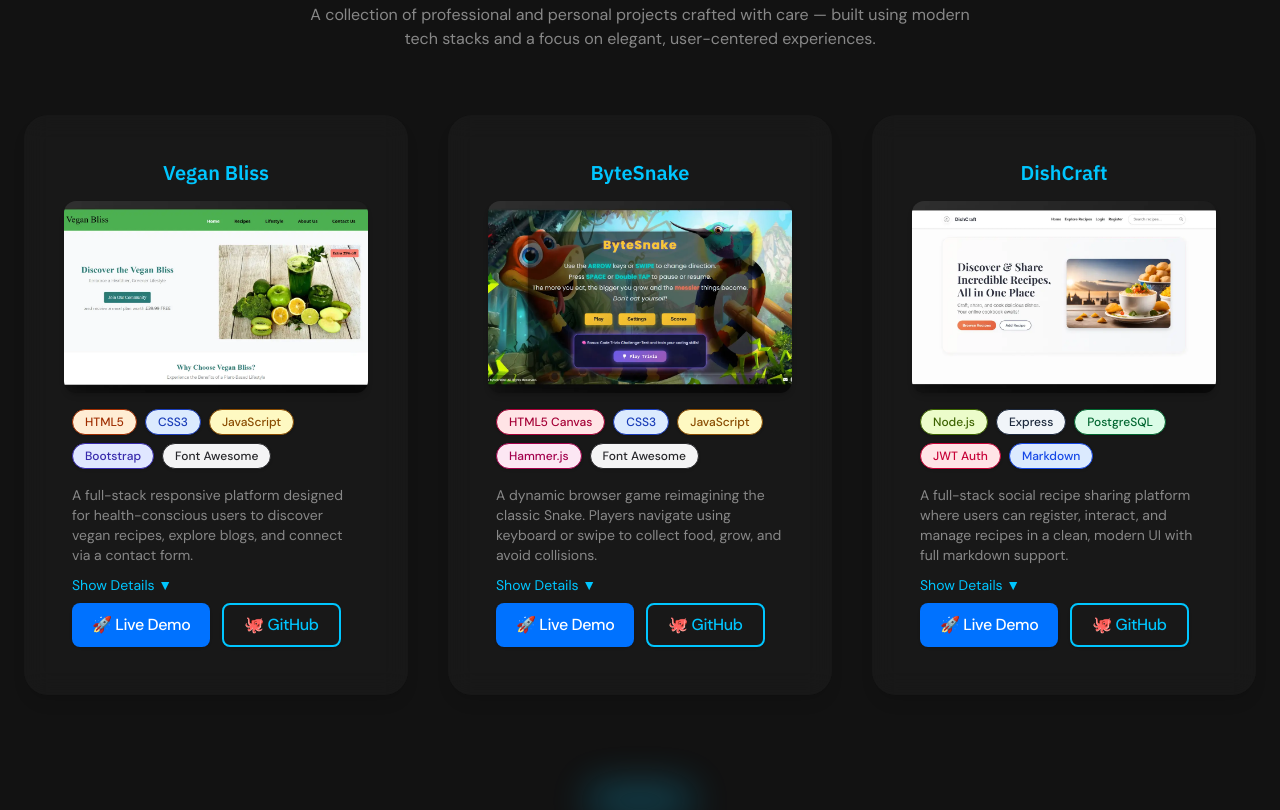
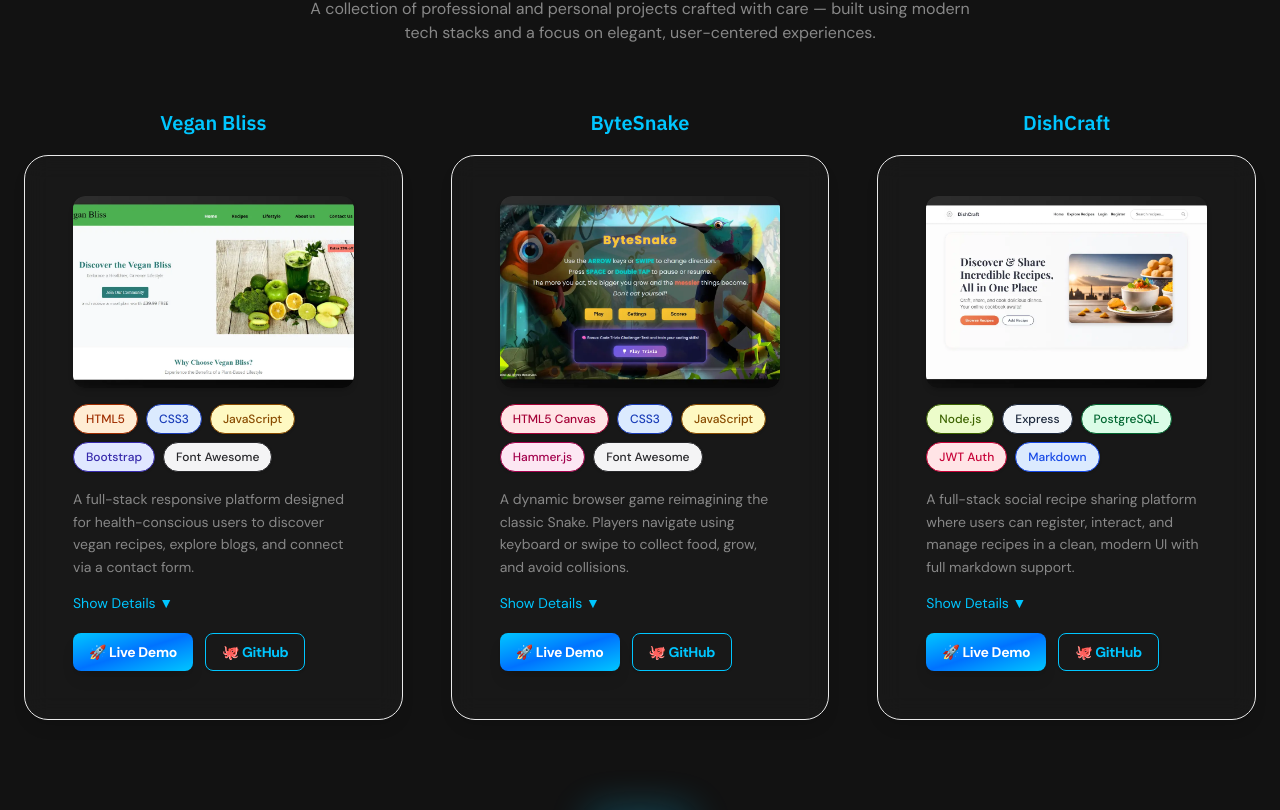
Before and after one commit to Danut89/tailwindcss4, a React (Vite) app: page / in a window 1280 px wide. Shown: the part 1650-2460 px from the top of the page. Built offline with nearby package versions, Linux system fonts and the light colour scheme.

Commit message:
Improved my card projects and buttons style and hover effects

```diff
--- a/src/components/Hero.jsx
+++ b/src/components/Hero.jsx
@@ -30,7 +30,7 @@ const Hero = () => {
               whileTap={{ scale: 0.97 }}
               href="#projects"
               aria-label="View my projects"
-              className="btn btn-primary text-sm sm:text-base"
+              className="btn btn-primary "
             >
               🌐 View Projects
             </motion.a>
@@ -39,9 +39,9 @@ const Hero = () => {
               whileTap={{ scale: 0.97 }}
               href="#contact"
               aria-label="Contact me"
-              className="btn btn-outline text-sm sm:text-base hover:bg-primary/10 hover:shadow-md transition-all duration-200 focus:outline-none focus:ring-2 focus:ring-primary/30 focus:ring-offset-2"
+              className="btn btn-outline"
             >
-              📬 Contact Me
+              <span>📬 Contact Me</span>
             </motion.a>
           </div>
         </motion.div>
--- a/src/components/Projects.jsx
+++ b/src/components/Projects.jsx
@@ -1,6 +1,5 @@
 import React, { useState } from 'react';
 import { motion, AnimatePresence } from 'framer-motion';
-
 
 import project1Img from '../assets/project-images/project1.webp';
 import project2Img from '../assets/project-images/project2.webp';
@@ -52,23 +51,22 @@ const projects = [
 ];
 
 const techColors = {
-  'HTML5': 'bg-orange-100 text-orange-800',
-  'CSS3': 'bg-blue-100 text-blue-800',
-  'JavaScript': 'bg-yellow-100 text-yellow-800',
-  'Bootstrap': 'bg-indigo-100 text-indigo-800',
+  HTML5: 'bg-orange-100 text-orange-800',
+  CSS3: 'bg-blue-100 text-blue-800',
+  JavaScript: 'bg-yellow-100 text-yellow-800',
+  Bootstrap: 'bg-indigo-100 text-indigo-800',
   'HTML5 Canvas': 'bg-rose-100 text-rose-800',
   'Hammer.js': 'bg-pink-100 text-pink-800',
   'Font Awesome': 'bg-zinc-100 text-zinc-800',
   'Node.js': 'bg-lime-100 text-lime-800',
-  'Express': 'bg-slate-100 text-slate-800',
-  'PostgreSQL': 'bg-green-100 text-green-800',
+  Express: 'bg-slate-100 text-slate-800',
+  PostgreSQL: 'bg-green-100 text-green-800',
   'JWT Auth': 'bg-rose-100 text-rose-700',
-  'Markdown': 'bg-blue-100 text-blue-700',
+  Markdown: 'bg-blue-100 text-blue-700',
 };
 
 const Projects = () => {
   const [openProjects, setOpenProjects] = useState({});
-
   const cardVariant = {
     hidden: { opacity: 0, y: 20 },
     visible: { opacity: 1, y: 0 },
@@ -81,8 +79,7 @@ const Projects = () => {
         {/* 🔸 Section Title */}
         <div className="text-center mb-16">
           <h2 className="text-3xl md:text-4xl font-heading font-bold text-primary flex items-center justify-center gap-3">
-        <span>📦</span>
-        <span>Projects</span>
+            <span>📦</span> Projects
           </h2>
           <p className="text-muted text-base mt-4 max-w-2xl mx-auto">
             A collection of professional and personal projects crafted with care — built using modern tech stacks and a focus on elegant, user-centered experiences.
@@ -102,56 +99,57 @@ const Projects = () => {
               transition: { staggerChildren: 0.1, duration: 0.5 },
             },
           }}
-      className="grid md:grid-cols-2 lg:grid-cols-3 gap-10"
+          className="grid md:grid-cols-2 lg:grid-cols-3 gap-12"
         >
           {projects.map((project, index) => {
             const isOpen = openProjects[index];
-
             return (
-          <motion.div
-            key={index}
-            variants={cardVariant}
-            className="card-glass rounded-3xl hover:scale-[1.02] hover:shadow-2xl hover:shadow-primary/10 transition duration-300 flex flex-col overflow-hidden"
-          >
-            {/* 🔹 Title (Top Centered) */}
-            <h3 className="text-xl font-heading font-semibold text-primary text-center pt-5 px-4">
+              <div key={index} className="flex flex-col items-center">
+                {/* Title Outside Card */}
+                <div className="text-center mb-3">
+                  <h3 className="text-xl sm:text-xl font-heading font-semibold text-primary">
                     {project.title}
                   </h3>
-            <div className="w-10 h-[2px] bg-secondary mx-auto mb-3 rounded-full" />
+                  <div className="w-10 h-[2px] bg-secondary mt-1 mx-auto rounded-full" />
+                </div>
 
-            {/* 🔹 Image */}
-            <div className="relative px-4 pb-0">
+                {/* Project Card */}
+                <motion.div
+                  variants={cardVariant}
+                  className="card-glass border border-secondary/20 rounded-3xl hover:scale-[1.02] hover:shadow-2xl hover:shadow-primary/10 transition duration-300 flex flex-col overflow-hidden"
+                >
+                  {/* Image */}
+                  <div className="relative px-6 pt-4">
                     <div className="rounded-xl overflow-hidden shadow-md">
                       <img
                         src={project.image}
                         alt={project.title}
-                  className="w-full h-48 object-cover"
+                        className="w-full h-48 object-cover rounded-xl"
                       />
                     </div>
                   </div>
 
-            {/* 🔹 Content */}
+                  {/* Content */}
                   <div className="p-6 pt-4 flex flex-col flex-grow">
-
-              {/* 🔸 Tech Tags */}
-              <div className="flex flex-wrap items-center gap-2 mb-4 text-[0.75rem]">
+                    {/* Tags */}
+                    <div className="flex flex-wrap items-center gap-2 mb-4 text-xs">
                       {project.tags.map((tag, idx) => (
                         <motion.span
                           key={idx}
                           initial={{ opacity: 0, scale: 0.95 }}
                           whileInView={{ opacity: 1, scale: 1 }}
                           transition={{ duration: 0.3, delay: idx * 0.05 }}
-                    className={`px-3 py-1 text-xs font-medium rounded-full border border-border shadow-sm backdrop-blur-sm hover:scale-[1.03] transition ${techColors[tag] || 'bg-gray-100 text-gray-700'}`}
+                          className={`px-3 py-[6px] font-medium rounded-full border border-border shadow-sm backdrop-blur-sm hover:scale-[1.03] transition ${techColors[tag] || 'bg-gray-100 text-gray-700'}`}
                         >
                           {tag}
                         </motion.span>
                       ))}
                     </div>
 
-              {/* 🔹 Description */}
-              <p className="text-sm text-muted mb-2">{project.description}</p>
+                    {/* Description */}
+                    <p className="text-sm text-muted mb-3 leading-relaxed">{project.description}</p>
 
-              {/* 🔹 Details Toggle */}
+                    {/* Details Toggle */}
                     <div className="relative w-full">
                       <button
                         onClick={() =>
@@ -160,7 +158,7 @@ const Projects = () => {
                             [index]: !prev[index],
                           }))
                         }
-                  className="text-sm text-primary hover:text-secondary hover:underline underline-offset-4 transition duration-150 mb-2"
+                        className="text-sm text-primary hover:text-secondary hover:underline underline-offset-4 transition duration-150 mb-3"
                       >
                         {isOpen ? 'Hide Details ▲' : 'Show Details ▼'}
                       </button>
@@ -198,37 +196,37 @@ const Projects = () => {
                       </AnimatePresence>
                     </div>
 
-              {/* 🔹 Action Buttons */}
-              <div className="mt-auto flex flex-col sm:flex-row gap-3">
+                    {/* Buttons */}
+                    <div className="mt-auto flex flex-col sm:flex-row gap-3 pt-2">
                       <motion.a
                         whileHover={{ scale: 1.05 }}
                         whileTap={{ scale: 0.97 }}
                         href={project.demo}
-                  className="btn btn-primary text-sm sm:text-base flex items-center justify-center gap-2"
+                        className="btn btn-primary text-sm"
                         target="_blank"
                         rel="noreferrer"
                       >
-                  🚀 Live Demo
+                       <span> 🚀 Live Demo</span>
                       </motion.a>
                       <motion.a
                         whileHover={{ scale: 1.05 }}
                         whileTap={{ scale: 0.97 }}
                         href={project.code}
-                  className="btn btn-outline  text-sm sm:text-base flex items-center justify-center gap-2 hover:bg-primary/10 hover:shadow-md transition-all duration-200 focus:outline-none focus:ring-2 focus:ring-primary/30 focus:ring-offset-2"
+                        className="btn btn-outline text-sm"
                         target="_blank"
                         rel="noreferrer"
                       >
-                  🐙 GitHub
+                       <span> 🐙 GitHub</span>
                       </motion.a>
                     </div>
                   </div>
                 </motion.div>
+              </div>
             );
           })}
         </motion.div>
       </div>
     </section>
-
   );
 };
 
--- a/src/components/Skills.jsx
+++ b/src/components/Skills.jsx
@@ -28,7 +28,7 @@ const Skills = () => {
       whileInView={{ opacity: 1, y: 0 }}
       transition={{ duration: 0.6 }}
       viewport={{ once: true }}
-      className="rounded-2xl p-6 border border-secondary/20 backdrop-blur-md bg-white/5 shadow-lg w-full max-w-2xl mx-auto"
+      className="card-glass rounded-2xl p-6 border border-secondary/20 backdrop-blur-md  shadow-lg w-full max-w-2xl mx-auto"
     >
       <h3 className="text-lg font-heading font-semibold text-secondary mb-4">
         Tech Stack
--- a/src/styles/buttons.css
+++ b/src/styles/buttons.css
@@ -18,19 +18,14 @@
     --color-warning: #FFD166;       /* Highlights, alerts */
   }
 
+  /*buttons style*/
+
 @layer components {
   .btn {
     @apply inline-flex items-center justify-center font-medium transition-all duration-200 rounded-lg px-5 py-2 text-base tracking-tight shadow-sm;
   }
 
-  .btn-primary {
-    background-color: var(--color-deep);
-    color: white;
-  }
 
-  .btn-primary:hover {
-    background-color: var(--color-primary);
-  }
 
   .btn-secondary {
     background-color: var(--color-accent);
@@ -41,16 +36,7 @@
     background-color: var(--color-warning);
   }
 
-  .btn-outline {
-    border: 2px solid var(--color-primary);
-    color: var(--color-primary);
-    background-color: transparent;
-  }
 
-  .btn-outline:hover {
-    background-color: var(--color-primary);
-    color: white;
-  }
 
   .btn-glass {
     background-color: var(--color-glass);
@@ -81,3 +67,47 @@
     background-color: var(--color-accent);
   }
 }
+
+.btn-primary {
+  @apply inline-flex items-center justify-center gap-2 text-xs sm:text-sm px-4 py-2 font-semibold rounded-lg text-white bg-gradient-to-br from-primary via-deep to-primary shadow-lg transition-all duration-300;
+}
+
+.btn-primary:hover {
+  filter: brightness(1.1);
+  box-shadow: 0 6px 18px rgba(0, 198, 255, 0.3);
+}
+
+.btn-outline {
+  @apply relative inline-flex items-center justify-center gap-2 text-xs sm:text-sm px-4 py-2 font-semibold rounded-lg border border-primary text-primary bg-transparent overflow-hidden transition-all duration-300 shadow-sm;
+  color: var(--color-primary); /* Set default text color */
+}
+
+.btn-outline::before {
+  content: '';
+  position: absolute;
+  inset: 0;
+  background: var(--color-primary);
+  transform: scaleX(0);
+  transform-origin: left;
+  transition: transform 0.4s ease;
+  z-index: 0;
+}
+
+.btn-outline:hover::before {
+  transform: scaleX(1);
+}
+
+.btn-outline > * {
+  position: relative;
+  z-index: 10;
+  transition: color 0.3s ease;
+}
+
+.btn-outline:hover > * {
+  color: white; /* Change text color on hover */
+  transition: color 0.3s ease;
+}
+
+.btn-outline:hover {
+  box-shadow: 0 4px 14px rgba(0, 198, 255, 0.2);
+}
```
Also changed, not shown: src/components/BannerCTA.jsx (+44 -15 lines), src/components/Contact.jsx (+3 -4 lines). Lines whose indentation alone changed are shown as unchanged.
